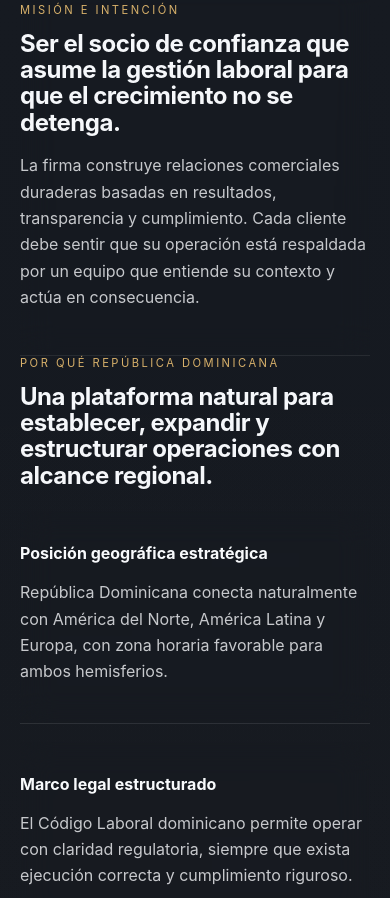
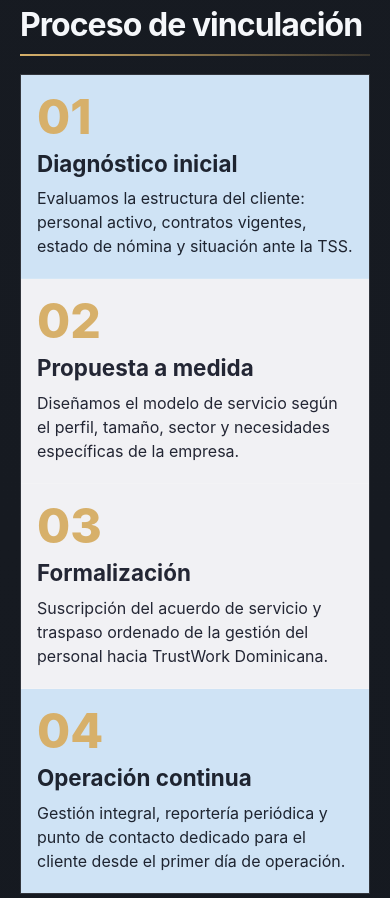
Before and after one commit to kelvinCB/trustwork-dominicana-portfolio, a React (Vite) app: page / in a window 390 px wide. Shown: the part 6126-7024 px from the top of the page. Built offline with nearby package versions, Linux system fonts and the light colour scheme.

Commit message:
feat: add onboarding process table below technology section

```diff
--- a/src/App.css
+++ b/src/App.css
@@ -568,3 +568,68 @@ main {
     border-right: none;
   }
 }
+
+
+.onboarding-process-section {
+  margin-top: 34px;
+}
+
+.onboarding-grid {
+  display: grid;
+  grid-template-columns: repeat(4, minmax(0, 1fr));
+  border: 1px solid rgba(255,255,255,0.12);
+}
+
+.onboarding-card {
+  padding: 18px 16px 20px;
+  border-right: 1px solid rgba(255,255,255,0.12);
+}
+
+.onboarding-card:last-child {
+  border-right: none;
+}
+
+.accent-card {
+  background: #cfe3f5;
+  color: #1e2430;
+}
+
+.soft-process-card {
+  background: #f1f1f4;
+  color: #232634;
+}
+
+.onboarding-number {
+  font-size: 3rem;
+  line-height: 1;
+  font-weight: 800;
+  color: #d7b06a;
+  margin-bottom: 10px;
+}
+
+.onboarding-card h3 {
+  margin: 0 0 10px;
+  line-height: 1.15;
+  font-size: 1.4rem;
+}
+
+.onboarding-card p {
+  margin: 0;
+  line-height: 1.5;
+  color: inherit;
+}
+
+@media (max-width: 980px) {
+  .onboarding-grid {
+    grid-template-columns: 1fr;
+  }
+
+  .onboarding-card {
+    border-right: none;
+    border-bottom: 1px solid rgba(255,255,255,0.12);
+  }
+
+  .onboarding-card:last-child {
+    border-bottom: none;
+  }
+}
--- a/src/App.jsx
+++ b/src/App.jsx
@@ -179,6 +179,35 @@ function App() {
           </div>
         </section>
 
+
+
+        <section className="onboarding-process-section" aria-labelledby="onboarding-process-title">
+          <h2 id="onboarding-process-title" className="tech-platform-title">Cómo funciona — Proceso de vinculación</h2>
+          <div className="tech-platform-divider" />
+          <div className="onboarding-grid">
+            <div className="onboarding-card accent-card">
+              <div className="onboarding-number">01</div>
+              <h3>Diagnóstico inicial</h3>
+              <p>Evaluamos la estructura del cliente: personal activo, contratos vigentes, estado de nómina y situación ante la TSS.</p>
+            </div>
+            <div className="onboarding-card soft-process-card">
+              <div className="onboarding-number">02</div>
+              <h3>Propuesta a medida</h3>
+              <p>Diseñamos el modelo de servicio según el perfil, tamaño, sector y necesidades específicas de la empresa.</p>
+            </div>
+            <div className="onboarding-card soft-process-card">
+              <div className="onboarding-number">03</div>
+              <h3>Formalización</h3>
+              <p>Suscripción del acuerdo de servicio y traspaso ordenado de la gestión del personal hacia TrustWork Dominicana.</p>
+            </div>
+            <div className="onboarding-card accent-card">
+              <div className="onboarding-number">04</div>
+              <h3>Operación continua</h3>
+              <p>Gestión integral, reportería periódica y punto de contacto dedicado para el cliente desde el primer día de operación.</p>
+            </div>
+          </div>
+        </section>
+
         <section className="mission-section simple-surface">
           <div>
             <div className="eyebrow">Misión e intención</div>
```
